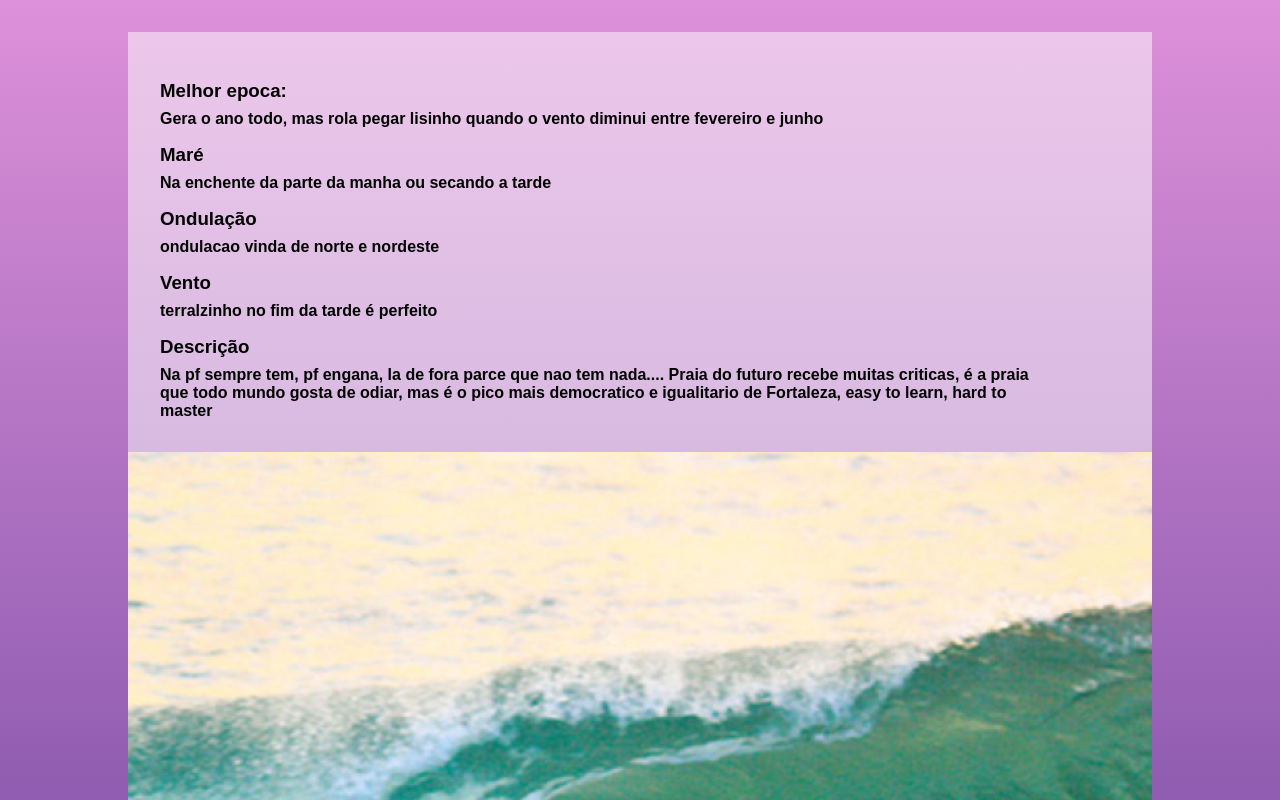
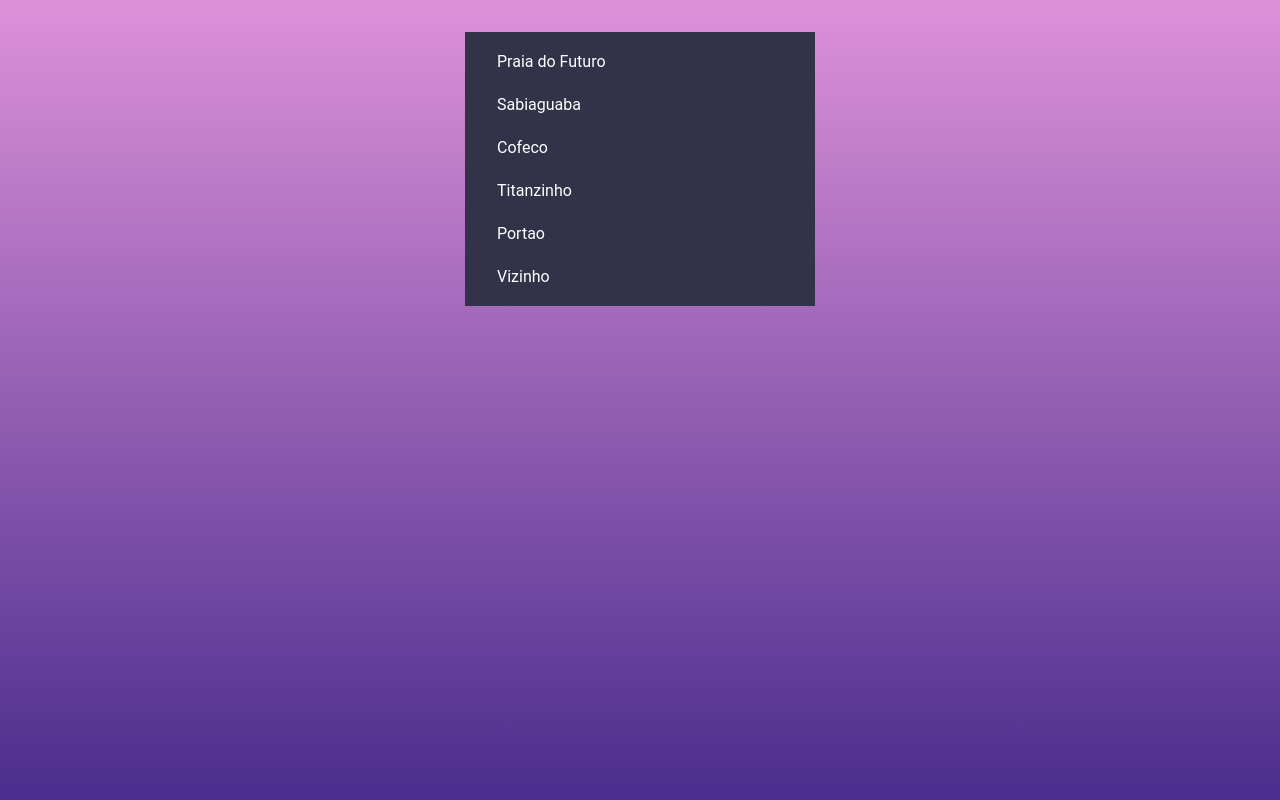
Before and after one commit to vidalme/unsPico, a React (Vite) app: page / in a window 1280 px wide. Shown: the top 800 px of the page. Built offline with nearby package versions, Linux system fonts and the light colour scheme.

Commit message:
atualizando unsPico2

```diff
--- a/src/App.jsx
+++ b/src/App.jsx
@@ -3,6 +3,7 @@ import MenuCidades from "./components/MenuCidades";
 import meuJSON from "./data/conteudo.json";
 import "./App.css";
 import Praia from "./components/Praia";
+import { MenuPraias } from "./components/MenuPraias";
 
 const API_KEY = "$2b$10$A9ZfAqFqTvYD6l9KBYrkKOikHzCc30V/hHlrK.C0ajDLZ9BObsNJ2";
 const url = "https://api.jsonbin.io/v3/b/63f506e7c0e7653a057be5f2";
@@ -11,7 +12,7 @@ function App() {
   return (
     <div className="App">
       <nav>
-        <Praia />
+        <MenuPraias />
         {/* <MenuCidades cidades={{ meuJSON }} /> */}
       </nav>
     </div>
--- a/src/components/MenuPraias.jsx
+++ b/src/components/MenuPraias.jsx
@@ -1,3 +1,17 @@
-export const MenuPraias = (praias) => {
-  return <div></div>;
+import meuJSON from "../data/conteudo.json";
+
+const { praias } = meuJSON[0];
+
+export const MenuPraias = () => {
+  return (
+    <ul className="menu-praias">
+      {praias.map((praia) => {
+        return (
+          <li className="botao-menu-praias" key={praia.id}>
+            {praia.nome}
+          </li>
+        );
+      })}
+    </ul>
+  );
 };
--- a/src/index.css
+++ b/src/index.css
@@ -1,3 +1,5 @@
+@import url("https://fonts.googleapis.com/css2?family=Source+Sans+Pro:wght@400;700&display=swap");
+
 * {
   padding: 0;
   margin: 0;
@@ -5,6 +7,8 @@
 }
 
 body {
+  font-family: Roboto, Arial, sans-serif;
+  color: white;
   display: flex;
   min-width: 320px;
   min-height: 100vh;
@@ -14,8 +18,7 @@ body {
 ul.menu-cidades {
   padding-top: 1rem;
   padding-bottom: 1rem;
-  font-family: Arial, Helvetica, sans-serif;
-  color: bisque;
+  color: rgb(255, 255, 255);
   border-radius: 1rem;
   background-color: rgb(30, 30, 44);
   text-align: left;
@@ -42,21 +45,40 @@ div.praia-holder {
 }
 
 div.praia-holder > h3 {
-  font-family: Arial, Helvetica, sans-serif;
+  font-weight: 700;
+  font-size: 1.4rem;
+  text-align: left;
+  padding-left: 2rem;
+  padding-top: 1.5rem;
+}
+div.praia-holder > h4 {
+  font-weight: 400;
+  font-size: 1rem;
   text-align: left;
   width: 90%;
   padding-left: 2rem;
-  padding-top: 1rem;
-}
-div.praia-holder > h4 {
-  font-family: Arial, Helvetica, sans-serif;
-  text-align: left;
-  width: 90%;
-  padding-left: 2rem;
-  padding-top: 0.5rem;
 }
 
 img.pico-img {
   width: 80vw;
   margin-top: 2rem;
 }
+
+ul.menu-praias {
+  font-size: 1rem;
+  padding-top: 0.5rem;
+  padding-bottom: 0.5rem;
+  background-color: rgb(50, 50, 73);
+  text-align: left;
+  min-width: 350px;
+}
+
+li.botao-menu-praias {
+  list-style: none;
+  padding: 0.75rem;
+  padding-left: 2rem;
+  cursor: pointer;
+}
+li.botao-menu-praias:hover {
+  background-color: rgb(87, 87, 100);
+}
```
